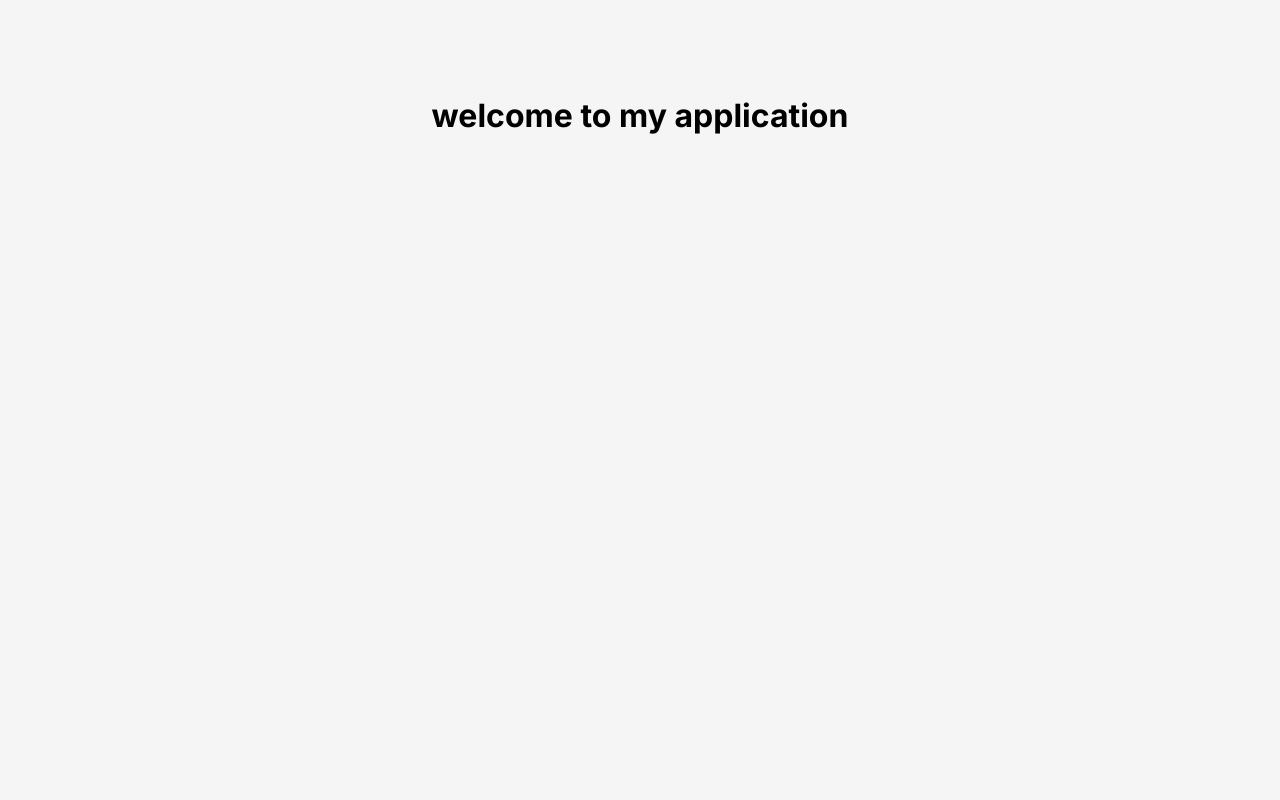
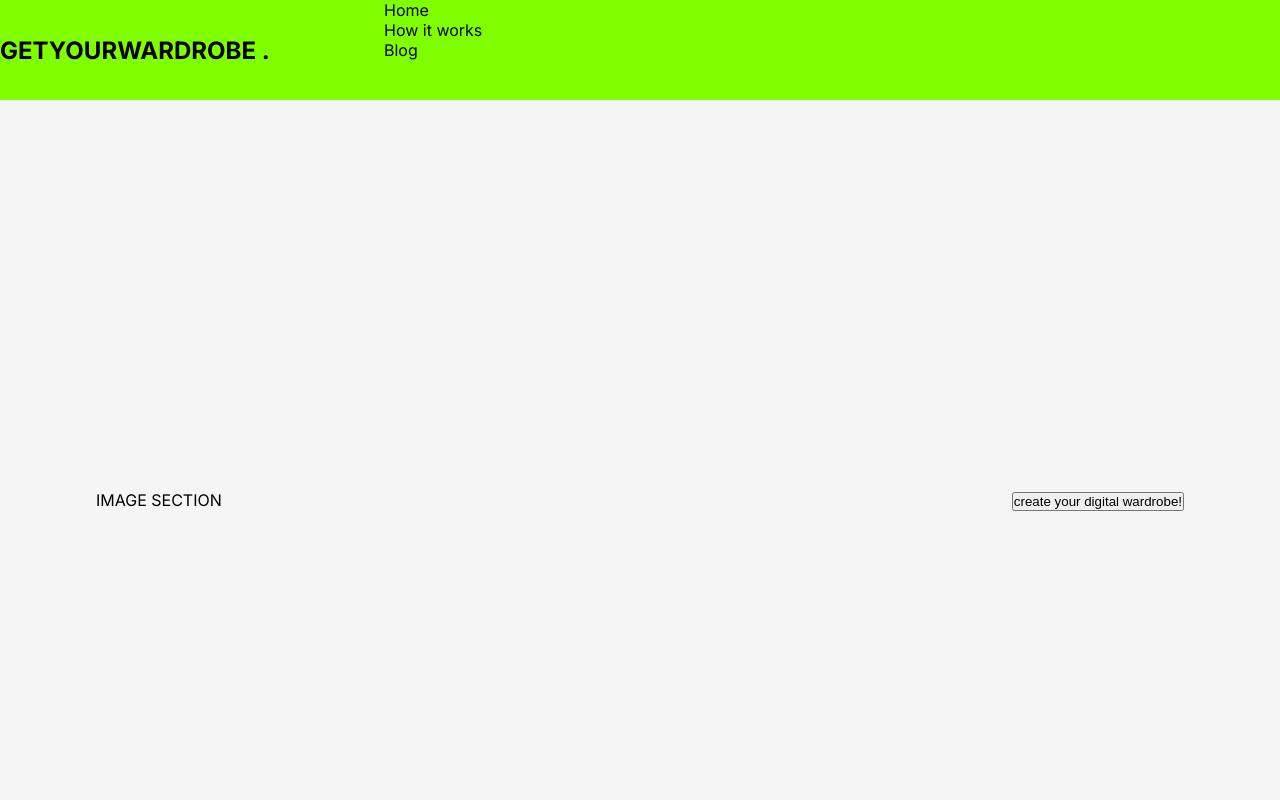
Before and after one commit to ekachernova/Digital-Wardrobe-Application, a Next.js app: page / in a window 1280 px wide. Shown: the top 800 px of the page. Built offline with nearby package versions, Linux system fonts and the light colour scheme.

Commit message:
add basic jsx structure of the homepage

```diff
--- a/app/layout.js
+++ b/app/layout.js
@@ -1,17 +1,17 @@
-import './globals.css'
-import { Inter } from 'next/font/google'
+import "./globals.css";
+import { Inter } from "next/font/google";
 
-const inter = Inter({ subsets: ['latin'] })
+const inter = Inter({ subsets: ["latin"] });
 
 export const metadata = {
-  title: 'Create Next App',
-  description: 'Generated by create next app',
-}
+  title: "Digital wardrobe application",
+  description: "Generated by create next app",
+};
 
 export default function RootLayout({ children }) {
   return (
     <html lang="en">
       <body className={inter.className}>{children}</body>
     </html>
-  )
+  );
 }
--- a/app/page.js
+++ b/app/page.js
@@ -1,12 +1,38 @@
-import Image from "next/image";
 import styles from "./page.module.css";
 
 export default function Home() {
   return (
-    <main className={styles.main}>
-      <div className={styles.center}>
-        <h1>welcome to my application</h1>
-      </div>
-    </main>
+    <>
+      <header className={styles.header}>
+        <div className={styles.logo}>
+          <h2>GETYOURWARDROBE .</h2>
+        </div>
+        <div className={styles.menu}>
+          <ul>
+            <li className={styles.menuItem}>Home</li>
+            <li className={styles.menuItem}>How it works</li>
+            <li className={styles.menuItem}>Blog</li>
+          </ul>
+        </div>
+      </header>
+      <main className={styles.main}>
+        <div>
+          <p>IMAGE SECTION</p>
+        </div>
+        <div>
+          <button className={styles.button}>
+            create your digital wardrobe!
+          </button>
+        </div>
+      </main>
+      <footer className={styles.footer}>
+        <div className={styles.copyright}>
+          <p>COPYRIGHT SECTION</p>
+        </div>
+        <div>
+          <p>Contacts and quick menu section</p>
+        </div>
+      </footer>
+    </>
   );
 }
--- a/app/page.module.css
+++ b/app/page.module.css
@@ -1,10 +1,37 @@
+.header {
+  display: flex;
+  background-color: chartreuse;
+  height: 100px;
+  width: 100%;
+}
+
+.logo {
+  width: 30%;
+  display: flex;
+  align-items: center;
+}
+
+.menu {
+  display: flex;
+}
+
+.menuItem {
+  list-style-type: none;
+}
+
 .main {
   display: flex;
-  flex-direction: column;
   justify-content: space-between;
   align-items: center;
   padding: 6rem;
   min-height: 100vh;
+}
+
+.footer {
+  display: flex;
+  background-color: chartreuse;
+  height: 100px;
+  width: 100%;
 }
 
 .description a {
```
